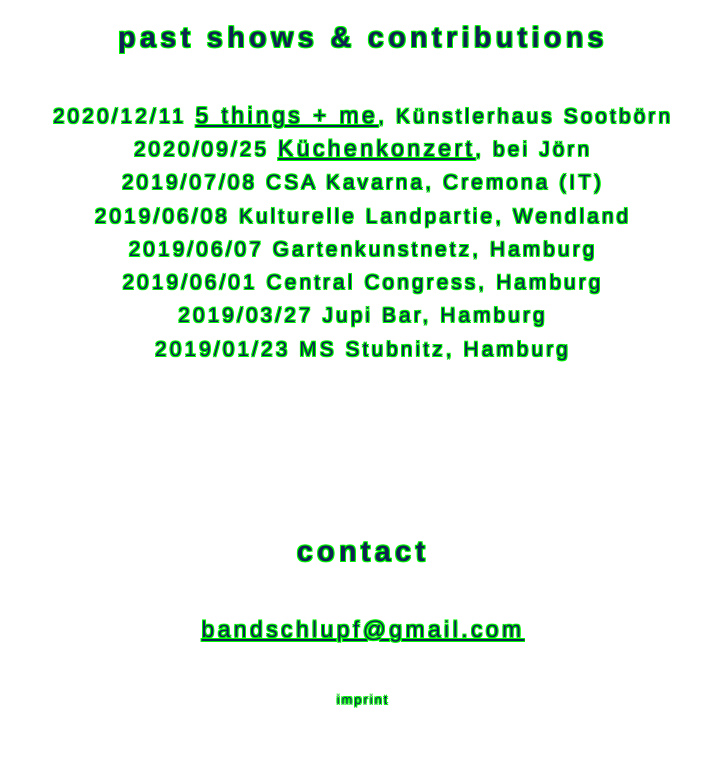
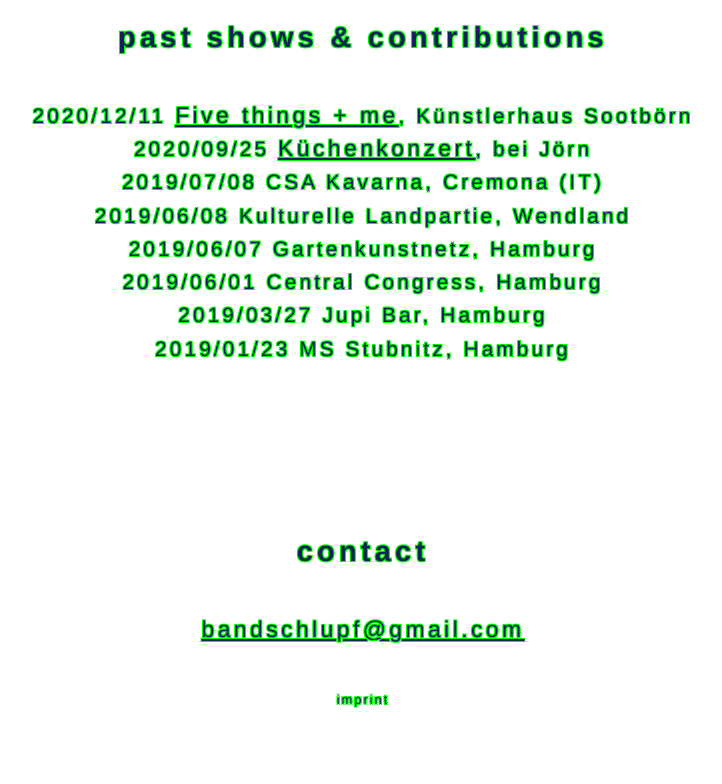
Before and after one commit to bandschlupf/bandschlupf.github.io, a plain HTML site: page index.html in a window 1280 px wide. Shown: the part 1900-2684 px from the top of the page, without its empty margins (277-999 px from the left). Drawn offline with Linux system fonts and the light colour scheme.

Commit message:
Update index.html

```diff
--- a/index.html
+++ b/index.html
@@ -42,7 +42,7 @@
             <h2>past shows & contributions</h2>
 
             <p>
-                  2020/12/11 <a href="https://kuenstlerhaus-sootboern.de/vom-verschwinden-der-konturen-die-unordnung-der-dinge/" target="_blank">5 things + me</a>, Künstlerhaus Sootbörn<br>
+                  2020/12/11 <a href="https://kuenstlerhaus-sootboern.de/vom-verschwinden-der-konturen-die-unordnung-der-dinge/" target="_blank">Five things + me</a>, Künstlerhaus Sootbörn<br>
             	2020/09/25 <a href="https://www.instagram.com/p/CFkIMc1lYAq/?utm_source=ig_web_button_share_sheet" target="_blank">Küchenkonzert</a>, bei Jörn<br>
                   2019/07/08 CSA Kavarna, Cremona (IT)<br>
                   2019/06/08 Kulturelle Landpartie, Wendland<br>
```
Lines whose indentation alone changed are shown as unchanged.
